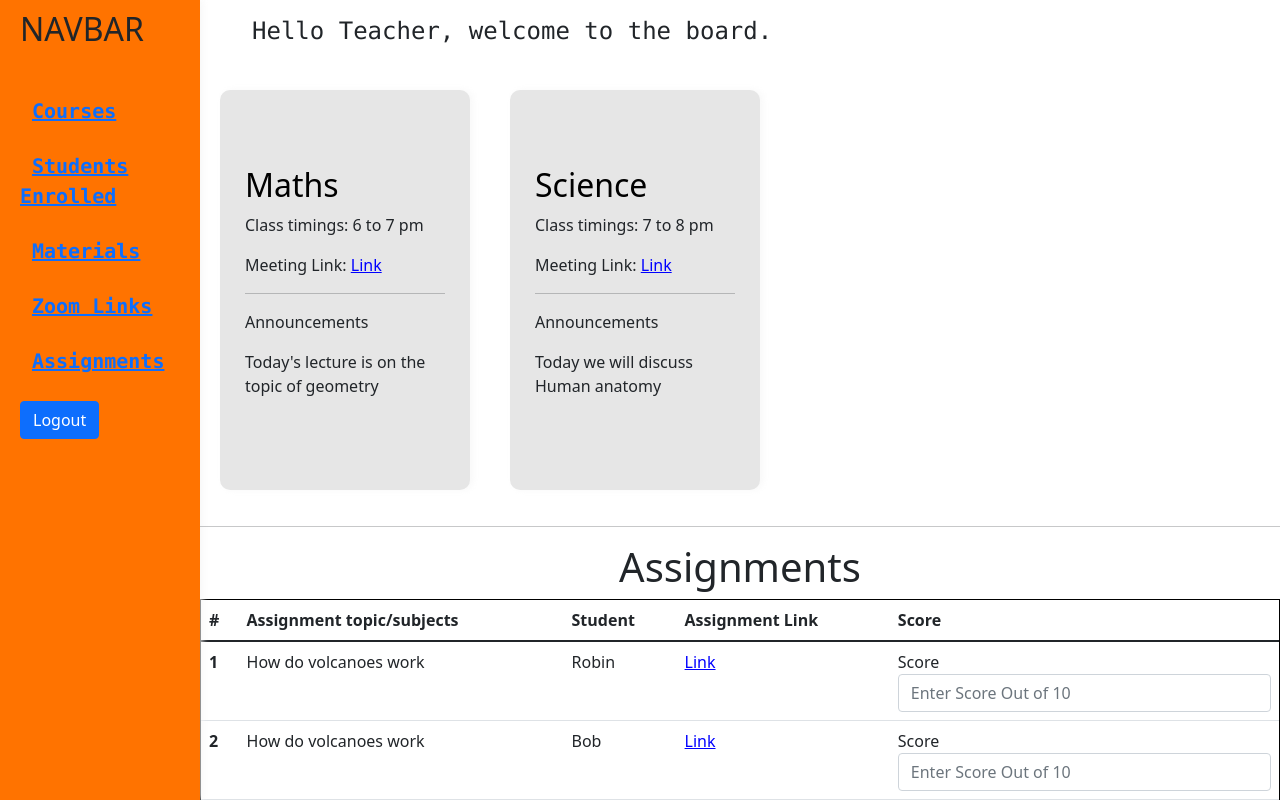
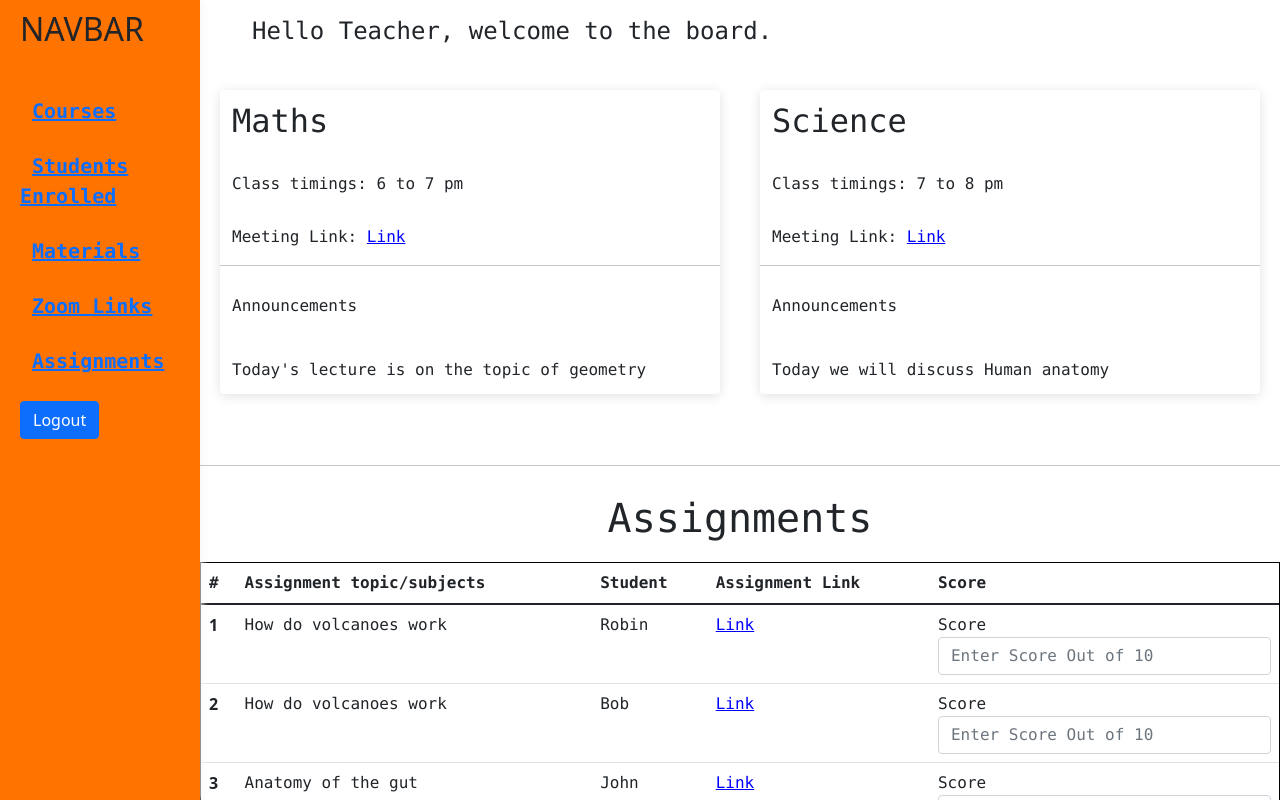
Before and after one commit to Jaydeep-P/E-Learning-Platform, a Next.js app in the folder frontend/: page /teacher/1 in a window 1280 px wide. Built offline with nearby package versions, Linux system fonts and the light colour scheme.

Commit message:
Update TContent.js

```diff
--- a/frontend/components/teachercomponents/TContent.js
+++ b/frontend/components/teachercomponents/TContent.js
@@ -80,14 +80,14 @@ function TContent() {
             {
                 courseList.map((course)=>{
                     return (
-                        <div className={styles.tabs}>
-                            <div className={styles.categories}>
-                                <h2>{course.coursename}</h2>
-                                <p>Class timings: {course.timings}</p>
-                                <span>Meeting Link: <span><a href={course.zoomlink} className={styles.links}>Link</a></span></span>
+                        <div>
+                            <div className="job-listing">
+                                <h2 className= "code">{course.coursename}</h2>
+                                <p className= "code">Class timings: {course.timings}</p>
+                                <span className= "code">Meeting Link: <span><a href={course.zoomlink} className={styles.links}>Link</a></span></span>
                                 <hr/>
-                                <p>Announcements</p>
-                                <p>{course.announcements}</p>
+                                <p className= "code">Announcements</p>
+                                <p className= "code">{course.announcements}</p>
                             </div>
                         </div>
                     )
@@ -96,16 +96,16 @@ function TContent() {
         </div>
         <hr/>
         <div className={styles.assignmentContainer}>
-            <h1>Assignments</h1>
+            <h1 className= "code">Assignments</h1>
             <div className={styles.table1}>
             <table className="table">
                 <thead className="thead-dark">
                     <tr>
-                    <th scope="col">#</th>
-                    <th scope="col">Assignment topic/subjects</th>
-                    <th scope="col">Student</th>
-                    <th scope="col">Assignment Link</th>
-                    <th scope="col">Score</th>
+                    <th scope="col" className= "code">#</th>
+                    <th scope="col" className= "code">Assignment topic/subjects</th>
+                    <th scope="col" className= "code">Student</th>
+                    <th scope="col" className= "code">Assignment Link</th>
+                    <th scope="col" className= "code">Score</th>
                     </tr>
                 </thead>
                 <tbody>
@@ -115,10 +115,10 @@ function TContent() {
                             return (
                                 <tr key={i}>
                                 <th scope="row">{i+1}</th>
-                                <td>{  details.topic.charAt(0).toUpperCase() + details.topic.slice(1)}</td>
-                                <td>{  details.name.charAt(0).toUpperCase() + details.name.slice(1)}</td>
-                                <td><a href={details.link} className={styles.links}>Link</a></td>
-                                <td><div className="form-group">
+                                <td className= "code">{  details.topic.charAt(0).toUpperCase() + details.topic.slice(1)}</td>
+                                <td className= "code">{  details.name.charAt(0).toUpperCase() + details.name.slice(1)}</td>
+                                <td className= "code"><a href={details.link} className={styles.links}>Link</a></td>
+                                <td className= "code"><div className="form-group">
                                     <label for="exampleInputEmail1">Score</label>
                                     <input type="Score" className="form-control" id="exampleInputScore1" aria-describedby="ScoreHelp" placeholder="Enter Score Out of 10" />
 
```
